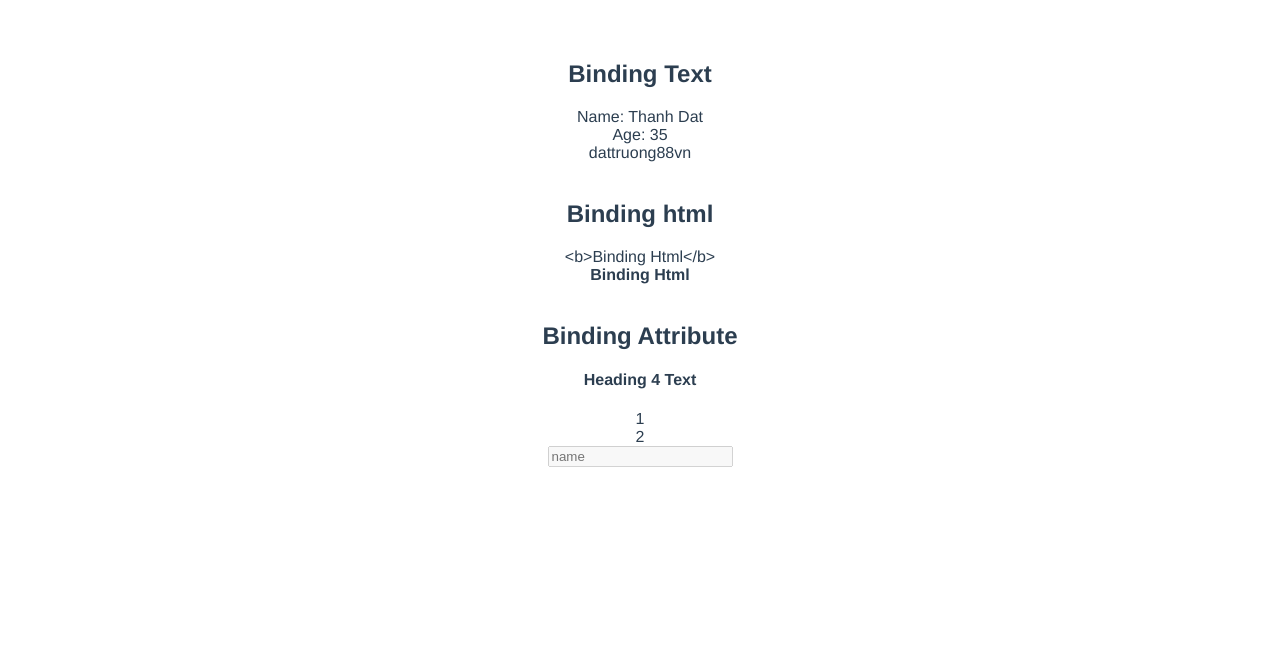
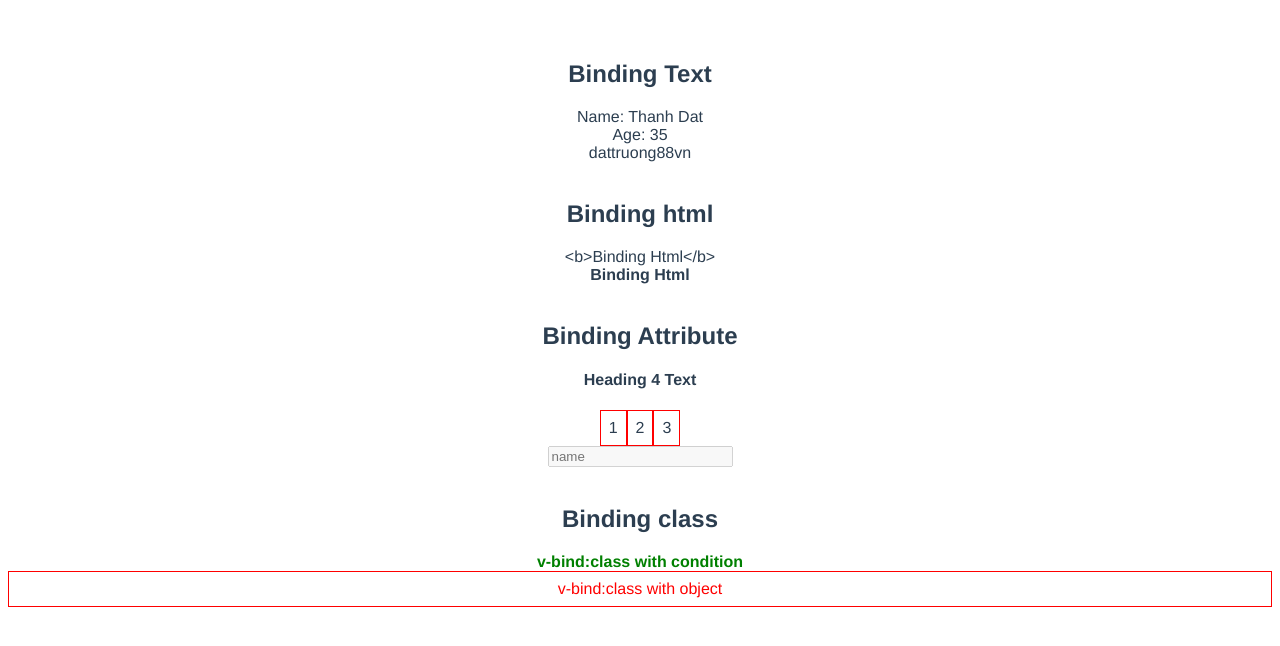
Before and after one commit to dattruong88vn/education-vue3js, a Vue app in the folder first-project/: page / in a window 1280 px wide. Shown: the top 646 px of the page. Built offline with nearby package versions, Linux system fonts and the light colour scheme.

Commit message:
v-bind class

```diff
--- a/first-project/src/App.vue
+++ b/first-project/src/App.vue
@@ -15,11 +15,27 @@
   <div>
     <h2>Binding Attribute</h2>
     <h4 v-bind:id="headingId">Heading 4 Text</h4>
-    <div v-bind:class="headingClass">
-      <div>1</div>
-      <div>2</div>
+    <div v-bind:class="wrapperClass">
+      <div v-bind:class="itemClass">1</div>
+      <div v-bind:class="itemClass">2</div>
+      <div class="p-md">3</div>
     </div>
     <input v-bind:disabled="isDisabled" placeholder="name" />
+  </div>
+  <br />
+  <div>
+    <h2>Binding class</h2>
+    <div v-bind:class="isPromotion ? 'promoted' : 'not-promoted'">
+      v-bind:class with condition
+    </div>
+    <div
+      v-bind:class="{
+        'not-promoted': true,
+        'p-md': true,
+      }"
+    >
+      v-bind:class with object
+    </div>
   </div>
 </template>
 
@@ -33,8 +49,10 @@ export default {
       channel: "dattruong88vn",
       channelHtml: "<b>Binding Html</b>",
       headingId: "heading-4-id",
-      headingClass: "flex justify-center items-center",
+      wrapperClass: "flex justify-center items-center",
+      itemClass: "p-md",
       isDisabled: true,
+      isPromotion: true,
     };
   },
 };
@@ -49,4 +67,31 @@ export default {
   color: #2c3e50;
   margin-top: 60px;
 }
+
+.flex {
+  display: flex;
+}
+
+.justify-center {
+  justify-content: center;
+}
+
+.items-center {
+  align-items: center;
+}
+
+.p-md {
+  padding: 0.5rem;
+  border: 1px solid red;
+}
+
+.promoted {
+  color: green;
+  font-weight: bold;
+}
+
+.not-promoted {
+  color: red;
+  font-weight: lighter;
+}
 </style>
```
Also changed, not shown: 1 other file (tests, documents, lock files or other folders).
